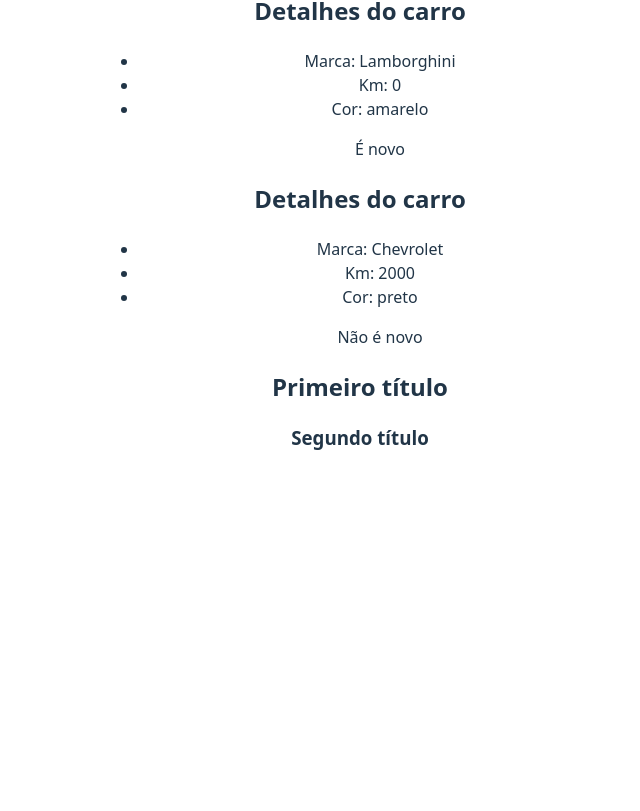
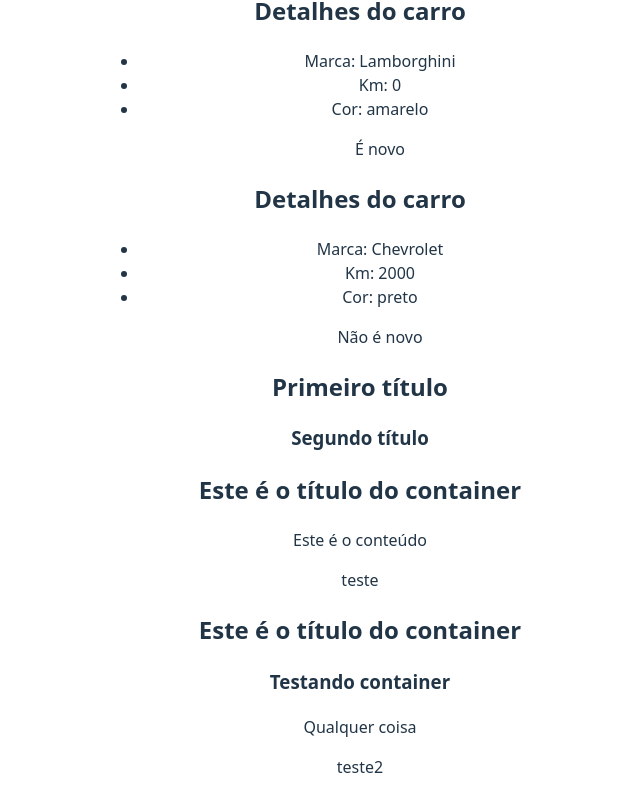
Before and after one commit to theselegadev/react-js, a React (Vite) app in the folder AVANÇANDO_3/avancando/: page / in a window 1280 px wide. Shown: the part 2122-2933 px from the top of the page, without its empty margins (280-920 px from the left). Before the commit the page ends 2625 px from the top, so only its background shows below. Built offline with nearby package versions, Linux system fonts and the light colour scheme.

Commit message:
prop children

```diff
--- a/AVANÇANDO_3/avancando/src/App.jsx
+++ b/AVANÇANDO_3/avancando/src/App.jsx
@@ -7,6 +7,7 @@ import ConditionalRender from './components/ConditionalRender'
 import ShowUserName from './components/ShowUserName'
 import CarDetails from './components/CarDetails'
 import Fragment from './components/Fragment'
+import Container from './components/Container'
 
 function App() {
   const [name, setName] = useState("Matheus")
@@ -25,27 +26,43 @@ function App() {
          {/* Imagem em public */}
          <img src="/logo_react.png" alt="" />
       </div>
+
       {/* Imagem em assets */}
       <div>
         <img src={logo} alt="" />
       </div>
+
       <ManageData/>
       <ListRender/>
       <ConditionalRender/>
+
       {/* props */}
       <ShowUserName name={name} />
       <button onClick={()=>(setName("Gabriel"))}>Mudar nome:</button>
+
       {/* desestruturação com props */}
       <CarDetails brand="BMW" km={12} color="Cinza" novo={true}/>
+
       {/* Reaproveitamento */}
       <CarDetails brand="Ford" km={300} color="Azul" novo={false}/>
       <CarDetails brand="Citroen" km={1000} color="Preto" novo={true} />
+
       {/* Renderização de lista em componente */}
       {cars.map((car)=>(
         <CarDetails key={car.id} brand={car.brand} km={car.km} color={car.color} novo={car.novo}/>
       ))}
+
       {/* fragment */}
       <Fragment/>
+
+      {/* Children */}
+      <Container myValue="teste">
+        <p>Este é o conteúdo</p>
+      </Container>
+      <Container myValue="teste2">
+        <h3>Testando container</h3>
+        <p>Qualquer coisa</p>
+      </Container>
     </>
   )
 }
--- /dev/null
+++ b/AVANÇANDO_3/avancando/src/components/Container.jsx
@@ -0,0 +1,11 @@
+const Container = ({children, myValue}) => {
+  return (
+    <div>
+        <h2>Este é o título do container</h2>
+        {children}
+        <p>{myValue}</p>
+    </div>
+  )
+}
+
+export default Container
```
